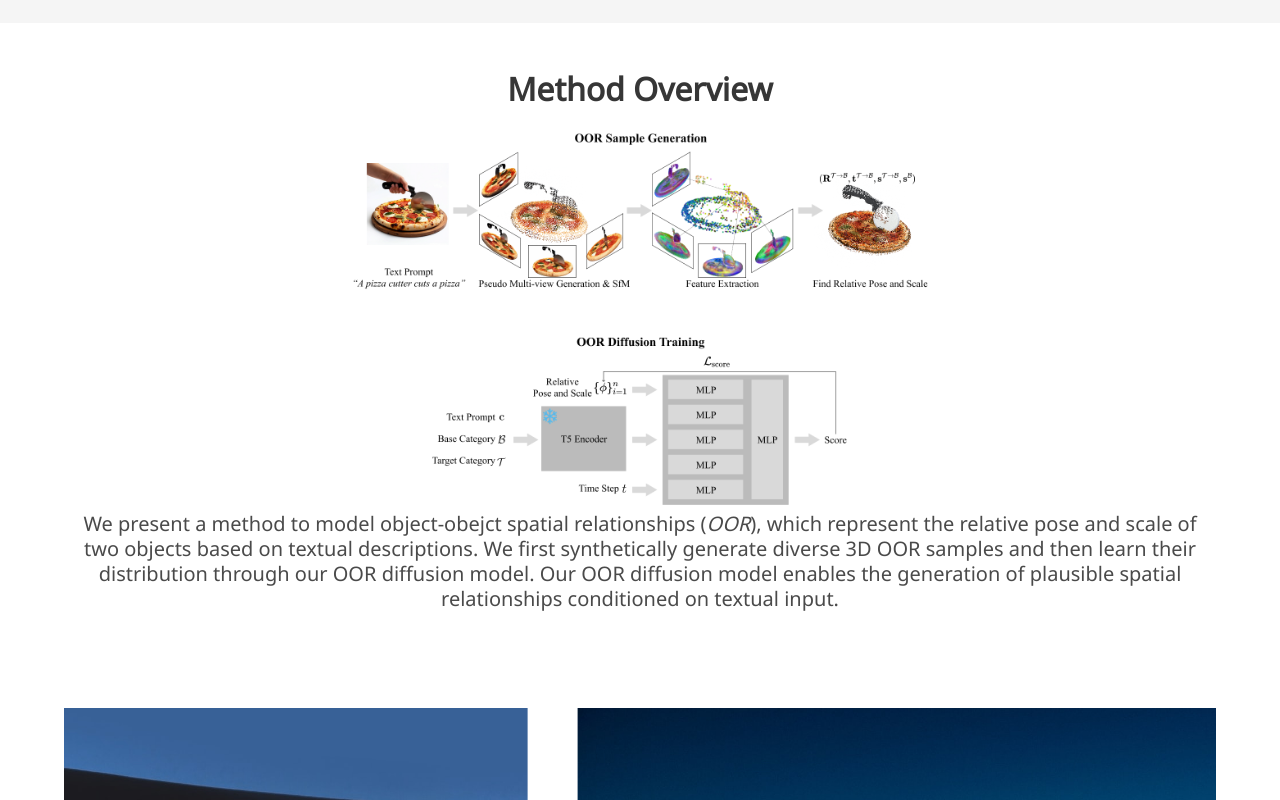
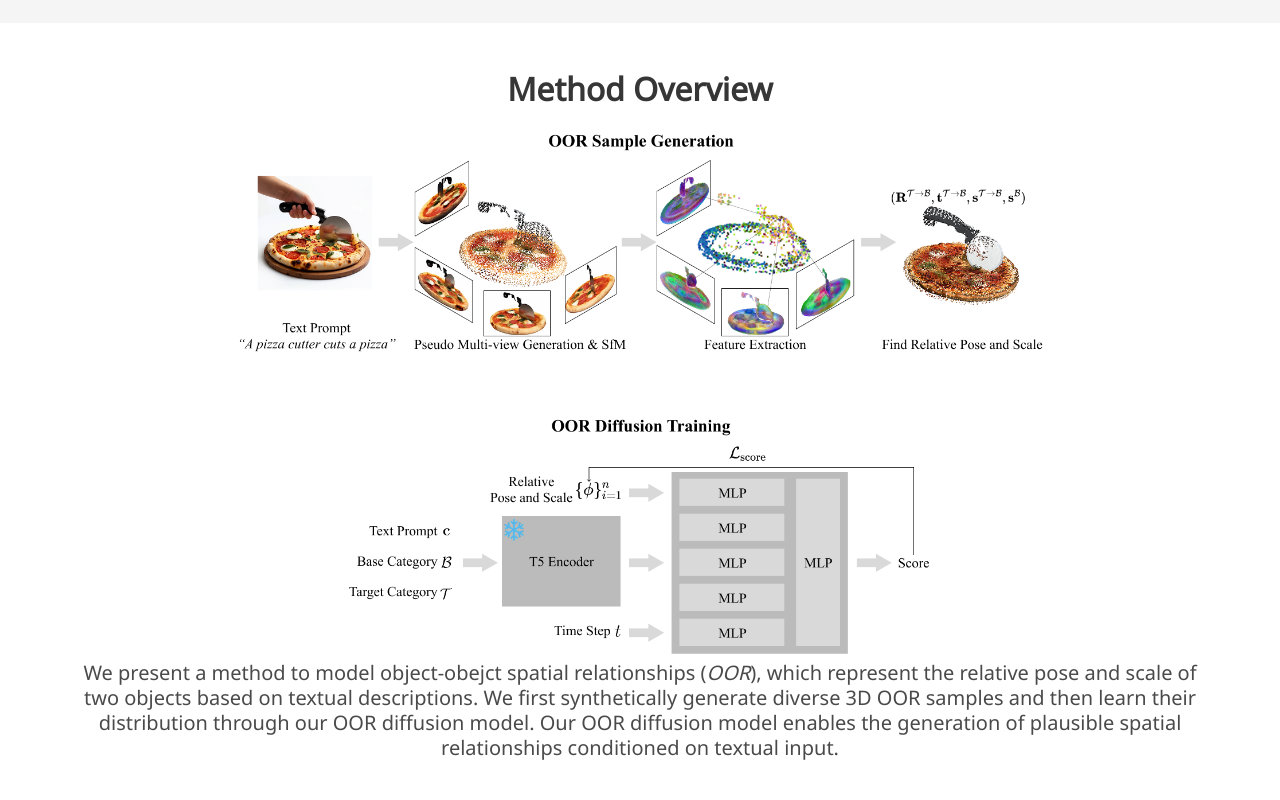
Before and after one commit to TLB-MISS/oor, a plain HTML site: page index.html in a window 1280 px wide. Shown: the part 1240-2040 px from the top of the page. Drawn offline with nearby package versions, Linux system fonts and the light colour scheme; some icons are missing; a web font is replaced by a local one.

Commit message:
fix html

```diff
--- a/index.html
+++ b/index.html
@@ -152,7 +152,7 @@
   <div class="hero-body">
     <div class="container has-text-centered">
       <h2 class="title is-3">Method Overview</h2>
-      <img src="static/images/method.png" alt="Method Image" style="width: 50%;"/>
+      <img src="static/images/method.png" alt="Method Image" style="width: 70%;"/>
       <h2 class="subtitle has-text-centered">
         We present a method to model object-obejct spatial relationships (<i>OOR</i>), which represent the relative pose and scale of two objects based on textual descriptions. We first synthetically generate diverse 3D OOR samples and then learn their distribution through our OOR diffusion model. Our OOR diffusion model enables the generation of plausible spatial relationships conditioned on textual input.
       </h2>
```
